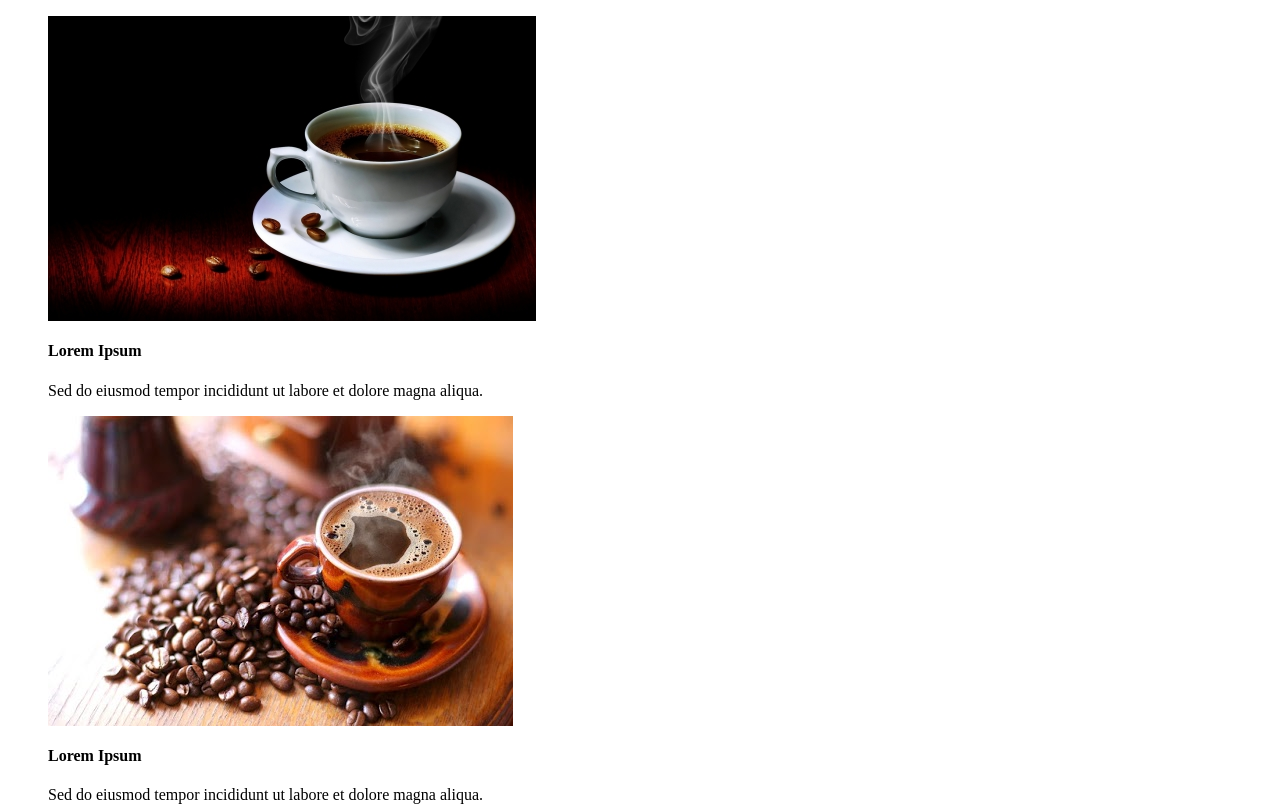
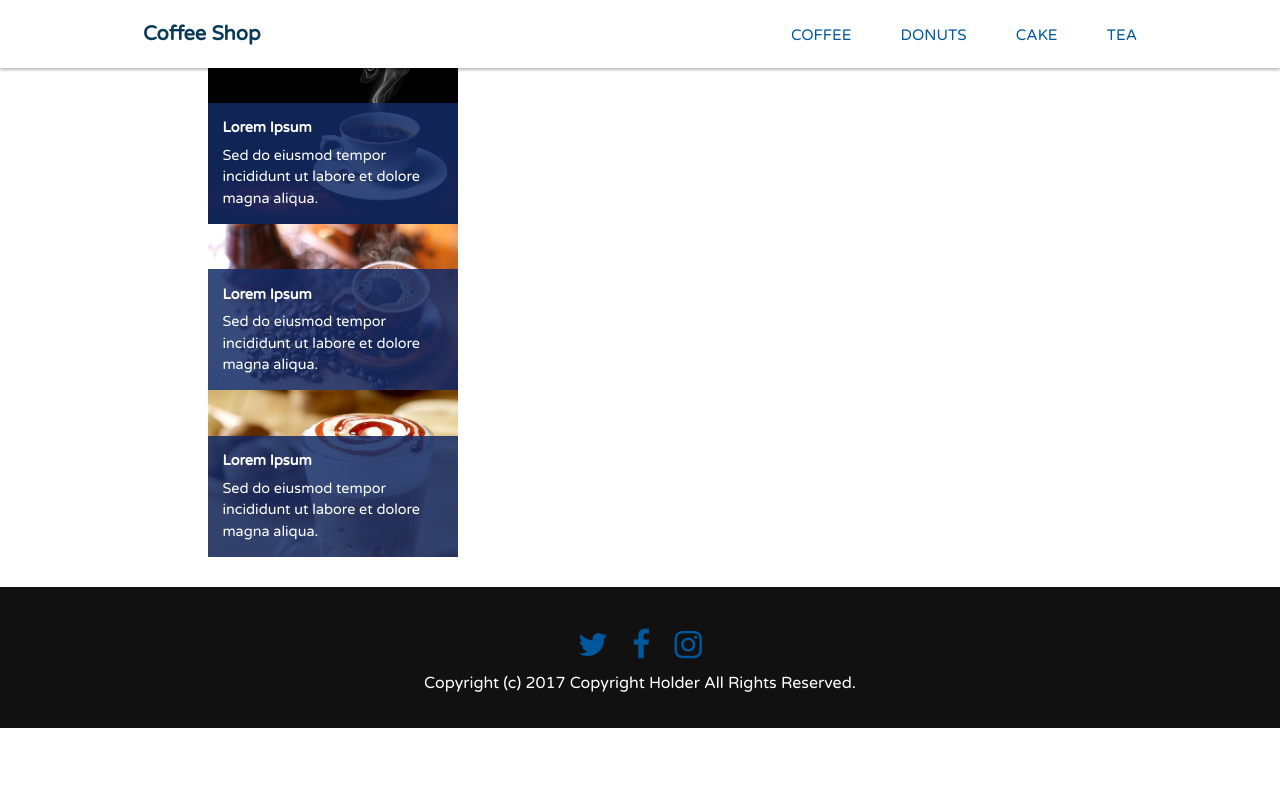
Before and after one commit to WalterBrito/coffee-shop, a plain HTML site: page coffee.html in a window 1280 px wide. Shown: the top 807 px of the page. Drawn offline with Linux system fonts and the light colour scheme.

Commit message:
add img and css

```diff
--- a/coffee.html
+++ b/coffee.html
@@ -1,29 +1,53 @@
+<!DOCTYPE html>
+<html>
+   <head>
+    <meta name="viewport" content="width=device-width, initial-scale=1.0">
+    <meta charset="utf-8">
+    <title>Coffee Shop</title>
+    <link rel='stylesheet' href='https://fonts.googleapis.com/css?family=Varela+Round'>
+    <link rel="stylesheet" href="font-awesome/css/font-awesome.min.css">
+    <link rel="stylesheet" href="js/style.js">
+    <link rel="stylesheet" href="css/normalize.css">
+    <link rel="stylesheet" href="css/style.css">
+  </head>
+  <body>
+    <header class="main-header">
+      <div class="container clearfix">
+        <h1 class="name"><a href="#">Coffee Shop</a></h1>
+        <ul class="main-nav">
+          <li><a href="coffee.html">coffee</a></li>
+          <li><a href="#">donuts</a></li>
+          <li><a href="#">cake</a></li>
+          <li><a href="#">tea</a></li>
+        </ul>
+      </div>
+    </header>
     <!-- Coffees -->
-<div id="container-coffee">
+    <div class="container clearfix">
       <!-- Coluna 1 -->
-  <div class="col-coffee-1">
+      <div class="primary col-coffee">
       <figure>
-    <img class="coffee1" src="img/coffee1.jpg" alt="">
+        <img class="feat-img" src="img/coffee1.jpg" alt="">
         <figcaption>
           <h4>Lorem Ipsum</h4>
           Sed do eiusmod tempor incididunt ut labore et dolore magna aliqua.
         </figcaption>
       </figure>
       </div>
-  <!-- Coluna 1 -->
-  <div class="col-coffee-2">
+      <!-- Coluna 2 -->
+      <div class="primary col-coffee">
       <figure>
-    <img class="coffee1" src="img/coffee2.jpg" alt="">
+        <img class="feat-img" src="img/coffee2.jpg" alt="">
         <figcaption>
           <h4>Lorem Ipsum</h4>
           Sed do eiusmod tempor incididunt ut labore et dolore magna aliqua.
         </figcaption>
       </figure>
       </div>
-   <!-- Coluna 1 -->
-  <div class="col-coffee-3">
+      <!-- Coluna 3 -->
+      <div class="primary col-coffee">
       <figure>
-    <img class="coffee3" src="img/coffee3.jpg" alt="">
+        <img class="feat-img" src="img/coffee3.jpg" alt="">
         <figcaption>
           <h4>Lorem Ipsum</h4>
           Sed do eiusmod tempor incididunt ut labore et dolore magna aliqua.
@@ -31,3 +55,14 @@
       </figure>
       </div>
     </div>
+
+    <!-- footer  -->
+    <footer class="main-footer">
+      <i class="fa fa-twitter fa-2x"></i>
+      <i class="fa fa-facebook fa-2x"></i>
+      <i class="fa fa-instagram fa-2x"></i><br>
+      <span>Copyright (c) 2017 Copyright Holder All Rights Reserved.</span>
+    </footer>
+
+  </body>
+ </html>
--- a/css/coffee.css
+++ /dev/null
@@ -1,4 +0,0 @@
-/* css coffee */
-body {
-  background: inherit;
-}
--- a/css/style.css
+++ b/css/style.css
@@ -107,6 +107,11 @@ figcaption {
 	padding-left: 1em;
 }
 
+.col-coffee {
+	padding-right: 5em;
+	padding-left: 5em;
+}
+
 .main-footer {
 	background:  #111111;
 	padding: 2em 0;
```
Lines whose indentation alone changed are shown as unchanged.
